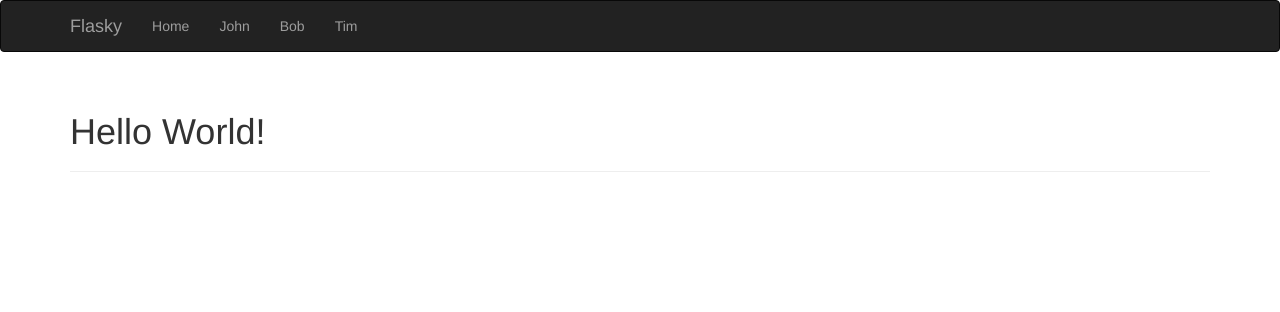
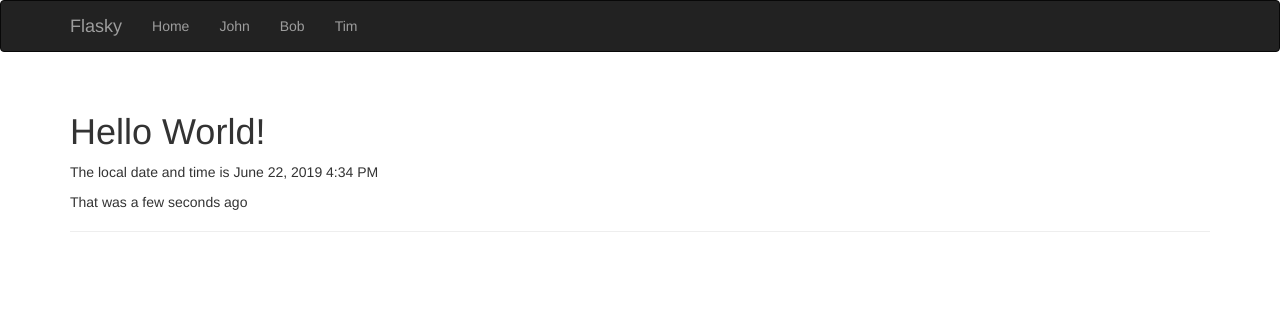
Before and after one commit to BlauDrachen/FlaskWebDev, a Flask app: page / in a window 1280 px wide. Shown: the top 312 px of the page. Run offline with Flask 2, Linux system fonts and the light colour scheme; some libraries are stand-ins or nearby versions.

Commit message:
Chapter 3e: Add UTC datetime calculations to index view

```diff
--- a/app.py
+++ b/app.py
@@ -1,15 +1,18 @@
 # Imports
 from flask import Flask, render_template
 from flask_bootstrap import Bootstrap
+from flask_moment import Moment
+from datetime import datetime
 
 # globals
 app = Flask(__name__)
 bootstrap = Bootstrap(app)
+moment = Moment(app)
 
 # routes
 @app.route('/')
 def index():
-    return render_template('index.html')
+    return render_template('index.html', current_time=datetime.utcnow())
 
 @app.route('/user/<name>')
 def user(name):
--- a/templates/base.html
+++ b/templates/base.html
@@ -10,6 +10,10 @@
     <link rel="icon" type="image/png" sizes="16x16" href="{{ url_for('static', filename='favicon-16x16.png') }}">
     <link rel="manifest" href="{{ url_for('static', filename='site.webmanifest') }}">
     <title>{% block title %}{% endblock %} - Learning Flask</title>
+{% endblock %}
+{% block scripts %}
+    {{ super() }}
+    {{ moment.include_moment() }}
 {% endblock %}
 {% block navbar %}
     <div class="navbar navbar-inverse" role="navigation">
--- a/templates/index.html
+++ b/templates/index.html
@@ -4,6 +4,8 @@
     <div class="container">
         <div class="page-header">
             <h1>Hello World!</h1>
+            <p>The local date and time is {{ moment(current_time).format('LLL') }}</p>
+            <p>That was {{ moment(current_time).fromNow(refresh=True) }}</p>
         </div>
     </div>
 {% endblock %}
```
